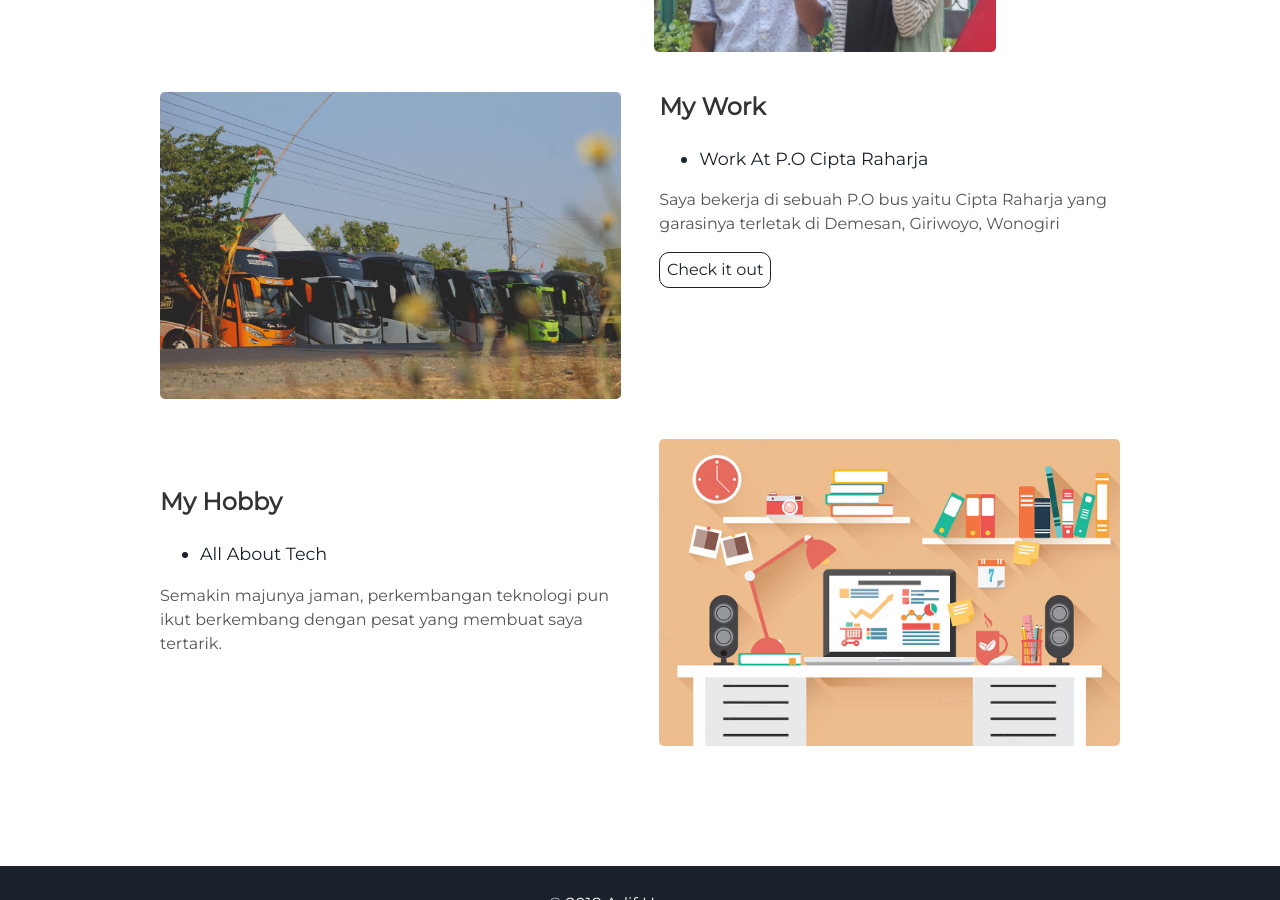
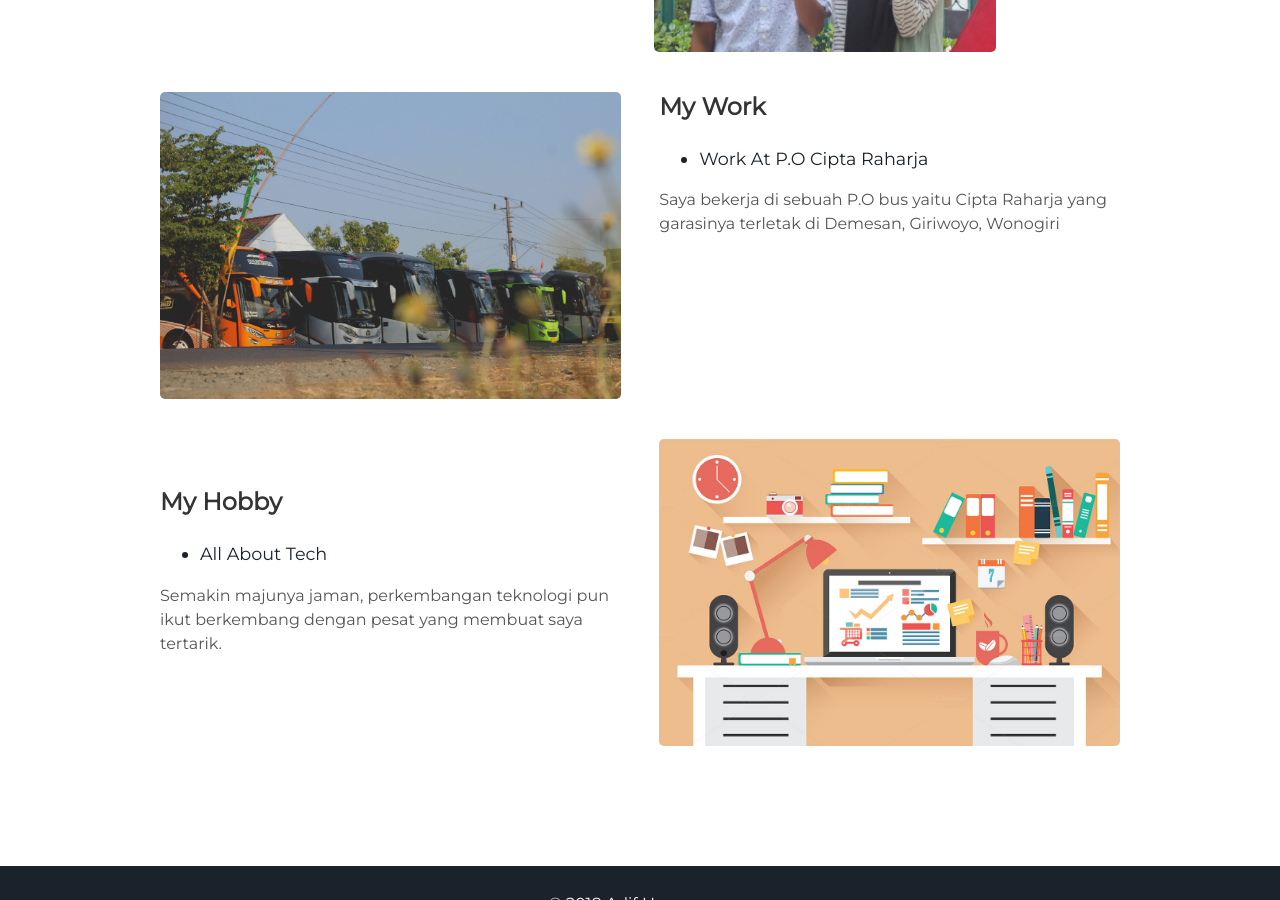
Before and after one commit to adif48/adif48, a Jekyll site: the page built from index.html, in a window 1280 px wide and 900 px high, scrolled down 1876 px. Built offline with Jekyll 4.4.1, drawn with Linux system fonts in a browser that asks for light colours.

Commit message:
Update projects.html

```diff
--- a/_includes/projects.html
+++ b/_includes/projects.html
@@ -23,7 +23,6 @@
       <li> Work At P.O Cipta Raharja </li>
     </ul>
     <p>Saya bekerja di sebuah P.O bus yaitu Cipta Raharja yang garasinya terletak di Demesan, Giriwoyo, Wonogiri</p>
-    <a class="project-link" href="https://fb.com/ciptaraharjabus">Check it out</a>
   </div>
 </div>
 <div class="user-projects">
```
